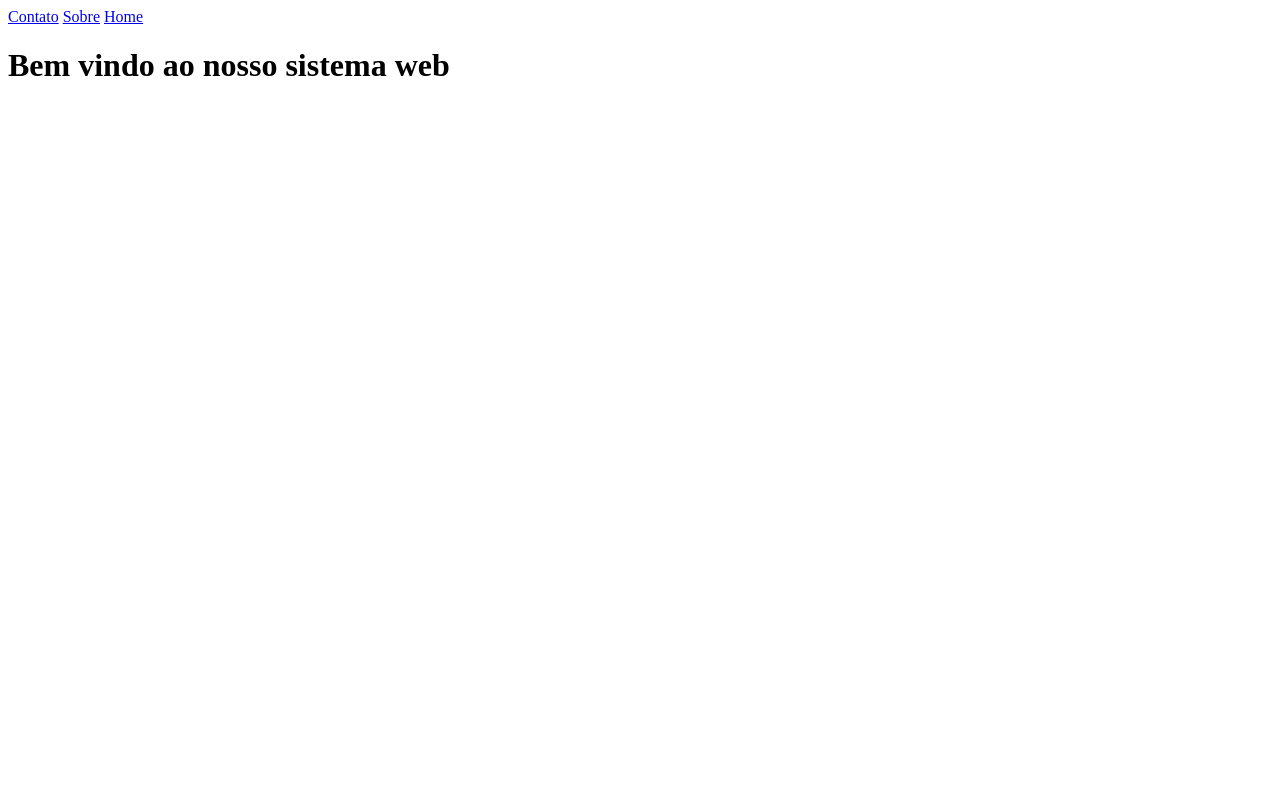
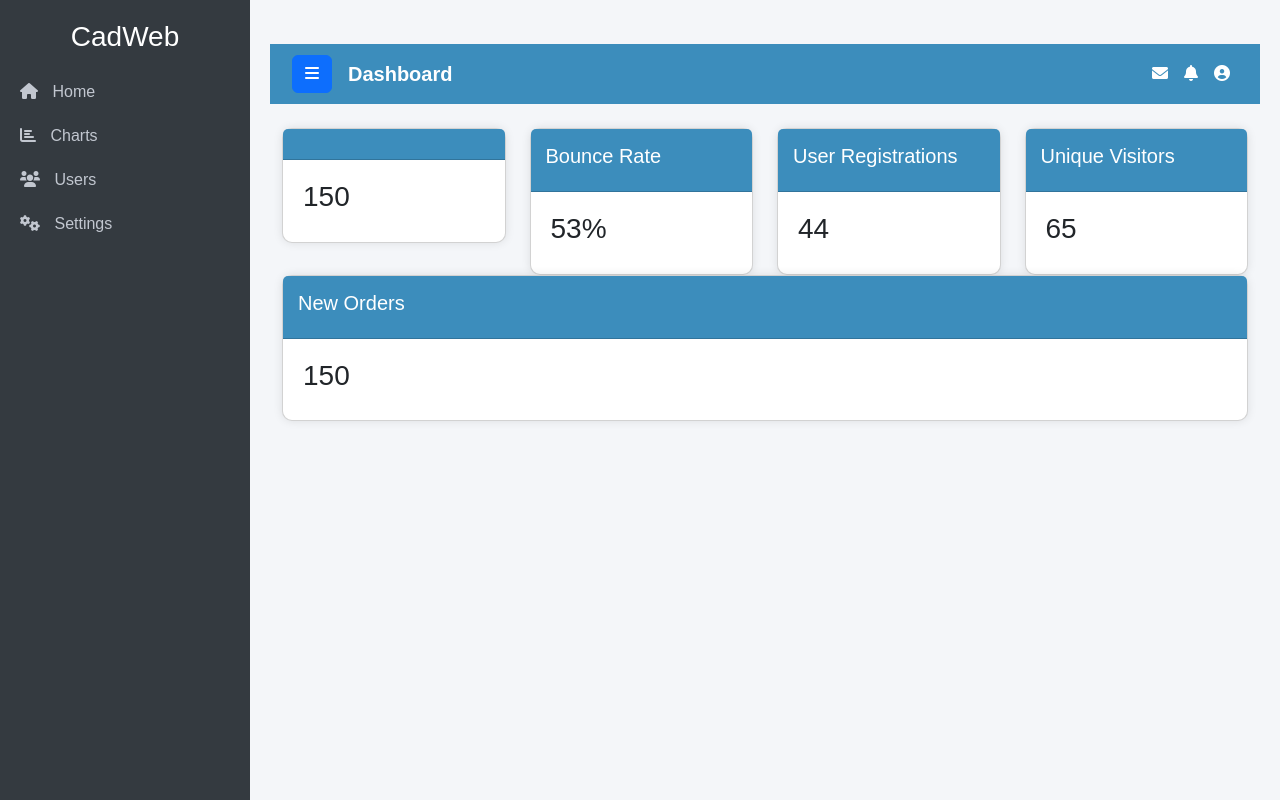
Before and after one commit to Juniorborgesdapaz/piloto, a Django app: page / in a window 1280 px wide. Run offline with Django 5.2, Linux system fonts and the light colour scheme.

Commit message:
teste do dashboard

```diff
--- a/home/templates/base.html
+++ b/home/templates/base.html
@@ -1,17 +1,127 @@
+
+
+
 <!DOCTYPE html>
 <html lang="pt-br">
 <head>
     <meta charset="UTF-8">
     <meta name="viewport" content="width=device-width, initial-scale=1.0">
-    <title>{% block titulo %} Base {% endblock %}</title>
+    {% block title %}Admin Dashboard{% endblock %}
+    <link href="https://cdn.jsdelivr.net/npm/bootstrap@5.3.0/dist/css/bootstrap.min.css" rel="stylesheet">
+    <link href="https://cdnjs.cloudflare.com/ajax/libs/font-awesome/6.0.0-beta3/css/all.min.css" rel="stylesheet">
+    <style>
+        body {
+            font-family: 'Arial', sans-serif;
+            background-color: #f4f6f9;
+        }
+        .sidebar {
+            height: 100vh;
+            position: fixed;
+            left: 0;
+            top: 0;
+            bottom: 0;
+            width: 250px;
+            background-color: #343a40;
+            padding-top: 20px;
+            transition: all 0.3s;
+        }
+        .sidebar.active {
+            width: 80px;
+        }
+        .sidebar .nav-link {
+            color: #c2c7d0;
+            padding: 10px 20px;
+            font-size: 16px;
+        }
+        .sidebar .nav-link:hover {
+            background-color: #495057;
+        }
+        .sidebar .nav-link .fas {
+            margin-right: 10px;
+        }
+        .sidebar.active .nav-link .fas {
+            margin-right: 0;
+        }
+        .sidebar.active .nav-link span {
+            display: none;
+        }
+        .content {
+            margin-left: 250px;
+            padding: 20px;
+            transition: all 0.3s;
+        }
+        .content.active {
+            margin-left: 80px;
+        }
+        .navbar {
+            background-color: #3c8dbc;
+            padding: 10px;
+        }
+        .navbar .navbar-brand {
+            color: #fff;
+            font-weight: bold;
+        }
+        .navbar .nav-item .nav-link {
+            color: #fff;
+        }
+        .card-custom {
+            border-radius: 10px;
+            box-shadow: 0px 0px 10px rgba(0, 0, 0, 0.1);
+        }
+        .card-header-custom {
+            background-color: #3c8dbc;
+            color: #fff;
+            padding: 15px;
+        }
+        .card-body-custom {
+            padding: 20px;
+        }
+        .submenu {
+            padding-left: 30px;
+            display: none;
+        }
+        .submenu .nav-link {
+            font-size: 14px;
+        }
+        .sidebar .nav-item.open .submenu {
+            display: block;
+        }
+    </style>
 </head>
 <body>
-    <a href="{% url 'entre_em_contato' %}">Contato</a>
-    <a href="{% url 'sobre' %}">Sobre</a>
-    <a href="{% url 'index' %}">Home</a>
 
-    {% block conteudo %}
-        <h1>Bem-vindo ao nosso sistema</h1>
-    {% endblock %}
+     <!-- Sidebar -->
+     {% include "menu.html" %}
+
+     <!-- Main Content -->
+     <div class="content" id="content">
+         {% block content %}
+         {% endblock %}
+     </div>
+
+
+    <script src="https://cdn.jsdelivr.net/npm/bootstrap@5.3.0/dist/js/bootstrap.bundle.min.js"></script>
+    <script>
+        // Sidebar toggle
+        document.getElementById('toggle-sidebar').addEventListener('click', function () {
+            document.getElementById('sidebar').classList.toggle('active');
+            document.getElementById('content').classList.toggle('active');
+        });
+
+        // Submenu toggle
+        document.querySelectorAll('.nav-item').forEach(function (item) {
+            item.addEventListener('click', function () {
+                if (this.classList.contains('open')) {
+                    this.classList.remove('open');
+                } else {
+                    // Fechar outros menus abertos
+                    document.querySelectorAll('.nav-item.open').forEach(function (openItem) {
+                        openItem.classList.remove('open');
+                    });
+                    this.classList.add('open');
+                }
+            });
+        });
+    </script>
 </body>
 </html>
--- /dev/null
+++ b/home/templates/menu.html
@@ -0,0 +1,139 @@
+<!-- Sidebar -->
+<div class="sidebar" id="sidebar">
+    <div class="text-center text-white mb-3">
+        <h3>CadWeb</h3>
+    </div>
+    <ul class="nav flex-column">
+        <li class="nav-item">
+            <a href="#" class="nav-link"><i class="fas fa-home"></i> <span>Home</span></a>
+        </li>
+        <li class="nav-item">
+            <a href="#" class="nav-link"><i class="fas fa-chart-bar"></i> <span>Charts</span></a>
+            <ul class="submenu nav flex-column">
+                <li class="nav-item">
+                    <a href="#" class="nav-link">Bar Chart</a>
+                </li>
+                <li class="nav-item">
+                    <a href="#" class="nav-link">Pie Chart</a>
+                </li>
+                <li class="nav-item">
+                    <a href="#" class="nav-link">Line Chart</a>
+                </li>
+            </ul>
+        </li>
+        <li class="nav-item">
+            <a href="#" class="nav-link"><i class="fas fa-users"></i> <span>Users</span></a>
+            <ul class="submenu nav flex-column">
+                <li class="nav-item">
+                    <a href="#" class="nav-link">User List</a>
+                </li>
+                <li class="nav-item">
+                    <a href="#" class="nav-link">Add User</a>
+                </li>
+            </ul>
+        </li>
+        <li class="nav-item">
+            <a href="#" class="nav-link"><i class="fas fa-cogs"></i> <span>Settings</span></a>
+            <ul class="submenu nav flex-column">
+                <li class="nav-item">
+                    <a href="#" class="nav-link">General</a>
+                </li>
+                <li class="nav-item">
+                    <a href="#" class="nav-link">Security</a>
+                </li>
+            </ul>
+        </li>
+    </ul>
+</div>
+
+<!-- Main Content -->
+<div class="content" id="content">
+    <!-- Navbar -->
+    <nav class="navbar navbar-expand-lg navbar-dark">
+        <div class="container-fluid">
+            <button class="btn btn-primary" id="toggle-sidebar"><i class="fas fa-bars"></i></button>
+            <a class="navbar-brand ms-3" href="#">Dashboard</a>
+            <div class="collapse navbar-collapse" id="navbarNav">
+                <ul class="navbar-nav ms-auto">
+                    <li class="nav-item">
+                        <a class="nav-link" href="#"><i class="fas fa-envelope"></i></a>
+                    </li>
+                    <li class="nav-item">
+                        <a class="nav-link" href="#"><i class="fas fa-bell"></i></a>
+                    </li>
+                    <li class="nav-item">
+                        <a class="nav-link" href="#"><i class="fas fa-user-circle"></i></a>
+                    </li>
+                </ul>
+            </div>
+        </div>
+    </nav>
+
+    <!-- Dashboard Content -->
+    <div class="container-fluid mt-4">
+
+         <div class="row">
+            <div class="col-lg-3 col-md-6 col-sm-12">
+                <div class="card card-custom">
+                    <div class="card-header card-header-custom">
+
+
+                    </div>
+                    <div class="card-body card-body-custom">
+
+                        <h3>150</h3>
+                    </div>
+                </div>
+            </div>
+            <div class="col-lg-3 col-md-6 col-sm-12">
+                <div class="card card-custom">
+                    <div class="card-header card-header-custom">
+                        <h5>Bounce Rate</h5>
+                    </div>
+                    <div class="card-body card-body-custom">
+                        <h3>53%</h3>
+                    </div>
+                </div>
+            </div>
+            <div class="col-lg-3 col-md-6 col-sm-12">
+                <div class="card card-custom">
+                    <div class="card-header card-header-custom">
+                        <h5>User Registrations</h5>
+                    </div>
+                    <div class="card-body card-body-custom">
+                        <h3>44</h3>
+                    </div>
+                </div>
+            </div>
+            <div class="col-lg-3 col-md-6 col-sm-12">
+                <div class="card card-custom">
+                    <div class="card-header card-header-custom">
+                        <h5>Unique Visitors</h5>
+                    </div>
+                    <div class="card-body card-body-custom">
+                        <h3>65</h3>
+                    </div>
+                </div>
+            </div>
+        </div>
+
+       <div class="row">
+            <div class="col-lg-12 col-md-12 col-sm-12">
+                <div class="card card-custom">
+                    <div class="card-header card-header-custom">
+                        <h5>New Orders</h5>
+                    </div>
+                    <div class="card-body card-body-custom">
+                        <h3>150</h3>
+                    </div>
+                </div>
+            </div>
+
+
+
+        </div>
+
+
+        <!-- Additional content like charts, tables, etc. can be added here -->
+    </div>
+</div>
```
